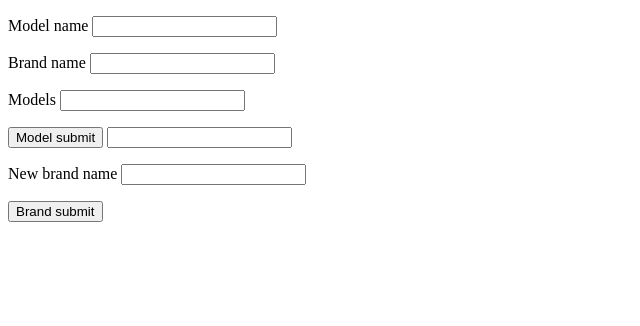
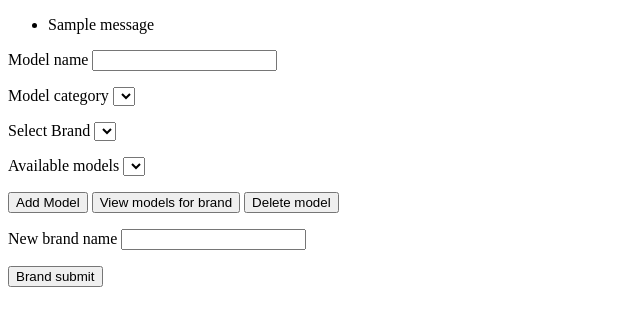
Before and after one commit to LazarevY/PythonCarSharing, a Flask app: template templates/model_edit.html in a window 1280 px wide. Shown: the top 326 px of the page, without its empty margins (0-640 px from the left). Run offline with Flask 2, Linux system fonts and the light colour scheme; the template is opened without the code that fills it: values that come from a table or form of the project are taken from there, others are empty; tables that the repository leaves empty hold one stand-in row (values such as "Sample post"); one stand-in notice (Sample message) is shown; form fields are guessed from the names that the template uses; lists and menus that the app fills with data are empty.

Commit message:
Do stable work model edit page

```diff
--- a/application/database/modeles/drive_category.py
+++ b/application/database/modeles/drive_category.py
@@ -4,5 +4,5 @@ from sqlalchemy import Column, Integer, VARCHAR, ForeignKey
 
 class DriveCategory(BaseModel):
     __tablename__ = 'drive_categories'
-    category_id = Column(Integer, Integer, nullable=False, unique=True, primary_key=True, autoincrement=True)
+    category_id = Column(Integer, nullable=False, unique=True, primary_key=True, autoincrement=True)
     category_name = Column(VARCHAR(60))
--- a/application/front/forms/model_form.py
+++ b/application/front/forms/model_form.py
@@ -1,17 +1,20 @@
 from flask_wtf import FlaskForm
 from wtforms import StringField, SelectField, SubmitField, Label
-from wtforms.validators import DataRequired
+from wtforms.validators import DataRequired, Optional
 
 
 class ModelForm(FlaskForm):
-    model_name = StringField('Model name')
+    model_name = StringField('Model name', validators=[Optional()])
     brand_name = SelectField('Select Brand', coerce=int)
-    models = SelectField('Available models', choices=["1"])
-    model_submit = SubmitField('Add Model', _name="model_submit")
-    view_models = SubmitField('View models for brand', validators=None)
+    models = SelectField('Available models', choices=[], validators=[Optional()])
+    categories = SelectField('Model category', coerce=int, validators=[Optional()])
+    model_submit = SubmitField('Add Model')
+    view_models = SubmitField('View models for brand')
+    delete_submit = SubmitField('Delete model')
 
     def set_brands(self, brands: list):
         self.brand_name.choices = brands
+        self.brand_name.default = next(self.brand_name.iter_choices())
 
     def set_models(self, models: list):
         self.models.choices = models
--- a/templates/model_edit.html
+++ b/templates/model_edit.html
@@ -5,6 +5,15 @@
     <title>Model Edit</title>
 </head>
 <body>
+{% with messages = get_flashed_messages() %}
+  {% if messages %}
+    <ul class=flashes>
+    {% for message in messages %}
+      <li>{{ message }}</li>
+    {% endfor %}
+    </ul>
+  {% endif %}
+{% endwith %}
 <form action="{{ url_for('model_action') }}" name="model_edit_form" method="post">
     {{ model_form.hidden_tag() }}
     {% if model_form.errors %}
@@ -18,6 +27,10 @@
         {{ model_form.model_name }}
     </p>
     <p>
+        {{ model_form.categories.label }}
+        {{ model_form.categories() }}
+    </p>
+    <p>
         {{ model_form.brand_name.label }}
         {{ model_form.brand_name() }}
     </p>
@@ -28,7 +41,9 @@
     <p>
         {{ model_form.model_submit }}
         {{ model_form.view_models }}
+        {{ model_form.delete_submit }}
     </p>
+
 </form>
 
 <form action="{{ url_for('brand_action') }}" name="brand_edit_form" method="POST">
```
Also changed, not shown: application/front/car_base.py (+40 -5 lines).
